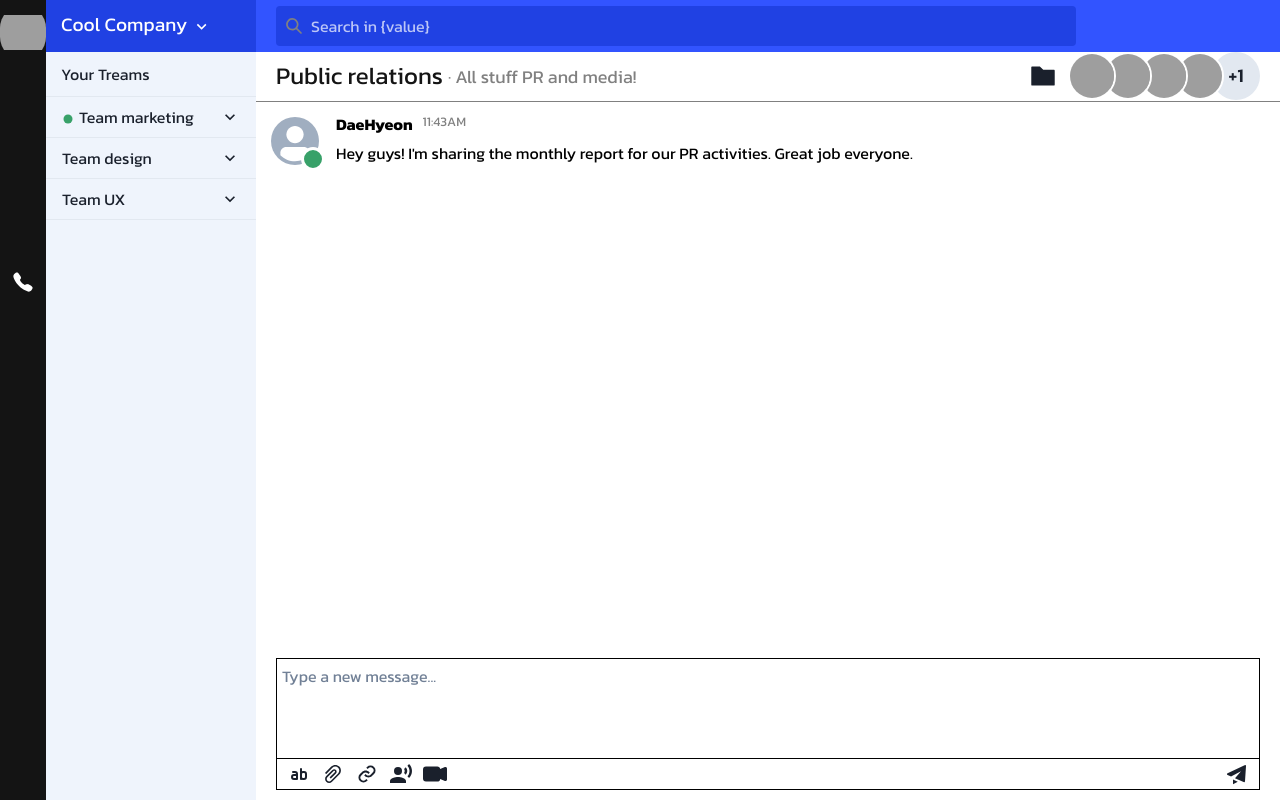
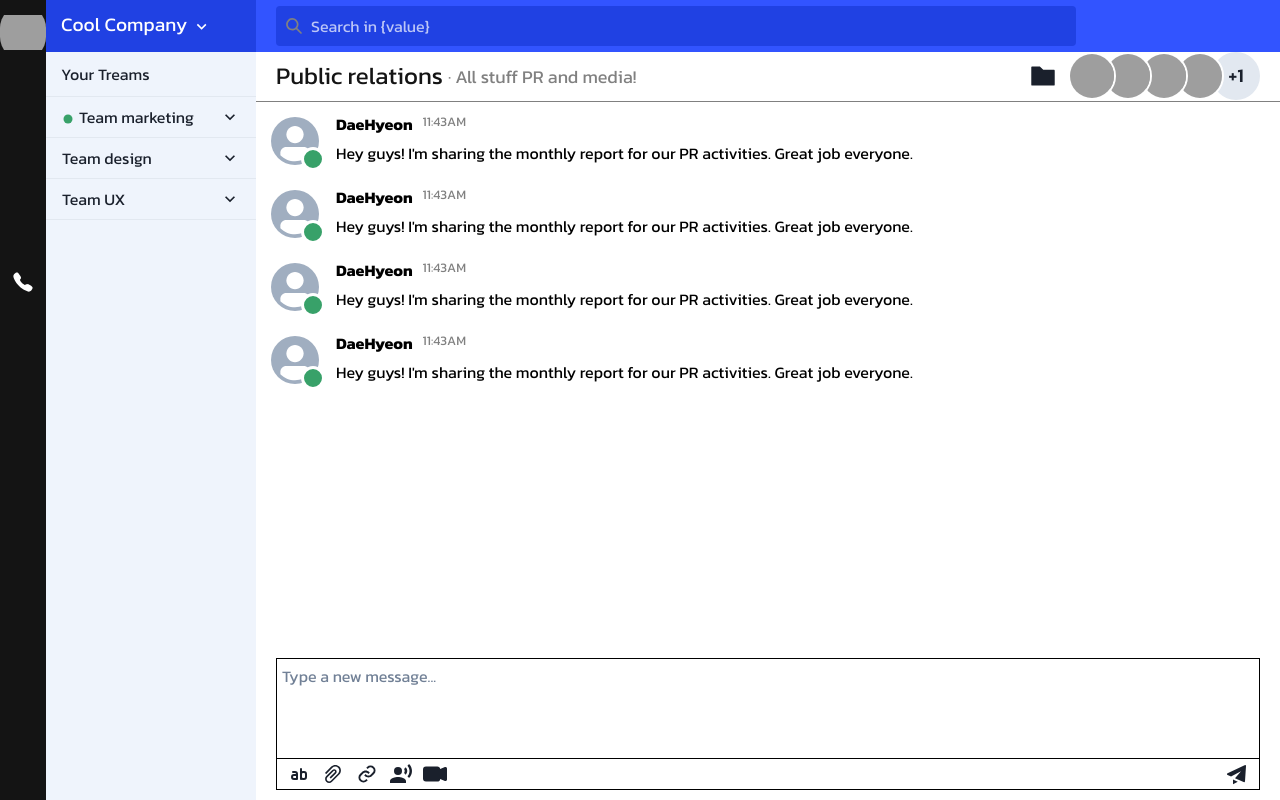
Before and after one commit to YunDaeHyeon/React-Chat-Application, a React (Create React App) app: page /main in a window 1280 px wide. Built offline with nearby package versions, Linux system fonts and the light colour scheme; grey boxes are pictures that could not be loaded; some icons are missing.

Commit message:
feat: gh-page 추가

```diff
--- a/src/commons/components/ChatMessage_style.css
+++ b/src/commons/components/ChatMessage_style.css
@@ -6,6 +6,7 @@
     margin-left: 10px;
     margin-right: 10px;
     margin-bottom: auto;
+    padding-bottom: 10px;
     display: flex;
     flex-direction: row;
     position: relative;
--- a/src/components/MainPage/MainPage.js
+++ b/src/components/MainPage/MainPage.js
@@ -142,6 +142,9 @@ function MainPage(){
                     <div className="content-body">
                             {/* 메시지 컴포넌트 */}
                             <ChatMessage/>
+                            <ChatMessage/>
+                            <ChatMessage/>
+                            <ChatMessage/>
                         <div className="content-body-inner">
                             {/* 메시지 입력 컴포넌트 */}
                             <ChatInputForm/>
--- a/src/components/SignUp/SetTeammates.js
+++ b/src/components/SignUp/SetTeammates.js
@@ -32,11 +32,11 @@ function SetTeammates(){
                             <div className="set-mates-form-inner">
                                 <p className="set-mates-add-people">+ Invite more people</p>
                                 <p className="set-mates-send-link">
-                                    <BiLink style={{display:"inline-block",marginRight: 0, marginLeft: 'auto'}} size="20px"/>
+                                    <BiLink type="button" style={{display:"inline-block",marginRight: 0, marginLeft: 'auto'}} size="20px"/>
                                      Send an invite link
                                 </p>
                             </div>
-                        <button onClick={onClickMainPageMove}>Start</button>
+                        <button type="submit" onClick={onClickMainPageMove}>Start</button>
                     </form>
             </div>
         </div>
--- a/src/components/SignUp/SetWorkspace.js
+++ b/src/components/SignUp/SetWorkspace.js
@@ -32,7 +32,7 @@ function SetWorkspace(){
                                 placeholder="Customer Experience Team"
                                 />
                             <p className="set-work-add-item">+ Add team</p>
-                        <button onClick={onClickSetMatesPageMove}>Continue</button>
+                        <button type="submit" onClick={onClickSetMatesPageMove}>Continue</button>
                     </form>
             </div>
         </div>
```
Also changed, not shown: package.json (+6 -2 lines), 1 other file (tests, documents, lock files or other folders).
